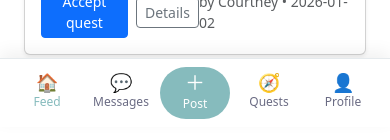
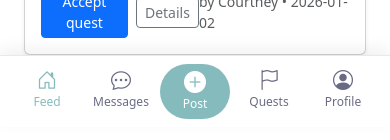
Before and after one commit to SirRicharod/mergemages-sidequest, an Angular app in the folder angular-frontend/: page / in a window 390 px wide. Shown: the part 717-857 px from the top of the page. Built offline with nearby package versions, Linux system fonts and the light colour scheme.

Commit message:
Refactor bottom navigation to use Bootstrap icons and improve icon sizing

```diff
--- a/angular-frontend/src/app/components/bottom-nav/bottom-nav.css
+++ b/angular-frontend/src/app/components/bottom-nav/bottom-nav.css
@@ -4,12 +4,10 @@
     left: 0;
     right: 0;
     z-index: 1030;
-    /* above content, below modals */
     background: #fff;
     border-top: 1px solid var(--sq-border);
     box-shadow: 0 -6px 16px rgba(0, 0, 0, 0.06);
     padding-bottom: env(safe-area-inset-bottom);
-    /* iOS notch */
 }
 
 .sq-bottom-nav-inner {
@@ -34,8 +32,9 @@
     font-size: 12px;
 }
 
-.nav-btn .icon {
-    font-size: 18px;
+.nav-btn i {
+    font-size: 20px;
+    /* consistent icon size */
     line-height: 1;
 }
 
@@ -52,15 +51,8 @@
     padding: 6px 0;
 }
 
-.make-post .icon {
-    font-size: 20px;
+.make-post i {
+    font-size: 22px;
 }
 
-/* Prevent content from being hidden under the bar */
-@media (max-width: 991.98px) {
-    body {
-        padding-bottom: 64px;
-    }
-
-    /* reserve space roughly equal to nav height */
-}
+/* slight emphasis on Post */
--- a/angular-frontend/src/app/components/bottom-nav/bottom-nav.html
+++ b/angular-frontend/src/app/components/bottom-nav/bottom-nav.html
@@ -2,27 +2,27 @@
     <div class="sq-bottom-nav-inner">
         <a class="nav-btn" routerLink="/" routerLinkActive="active" [routerLinkActiveOptions]="{ exact: true }"
             aria-label="Feed">
-            <span class="icon">🏠</span>
+            <i class="bi bi-house-door"></i>
             <span class="label">Feed</span>
         </a>
 
         <a class="nav-btn" routerLink="/messages" routerLinkActive="active" aria-label="Messages">
-            <span class="icon">💬</span>
+            <i class="bi bi-chat-dots"></i>
             <span class="label">Messages</span>
         </a>
 
         <button class="nav-btn make-post" type="button" (click)="onMakePost()" aria-label="Make post">
-            <span class="icon">＋</span>
+            <i class="bi bi-plus-circle-fill"></i>
             <span class="label">Post</span>
         </button>
 
         <a class="nav-btn" routerLink="/quests" routerLinkActive="active" aria-label="Quests">
-            <span class="icon">🧭</span>
+            <i class="bi bi-flag"></i>
             <span class="label">Quests</span>
         </a>
 
         <a class="nav-btn" routerLink="/profile" routerLinkActive="active" aria-label="Profile">
-            <span class="icon">👤</span>
+            <i class="bi bi-person-circle"></i>
             <span class="label">Profile</span>
         </a>
     </div>
```
